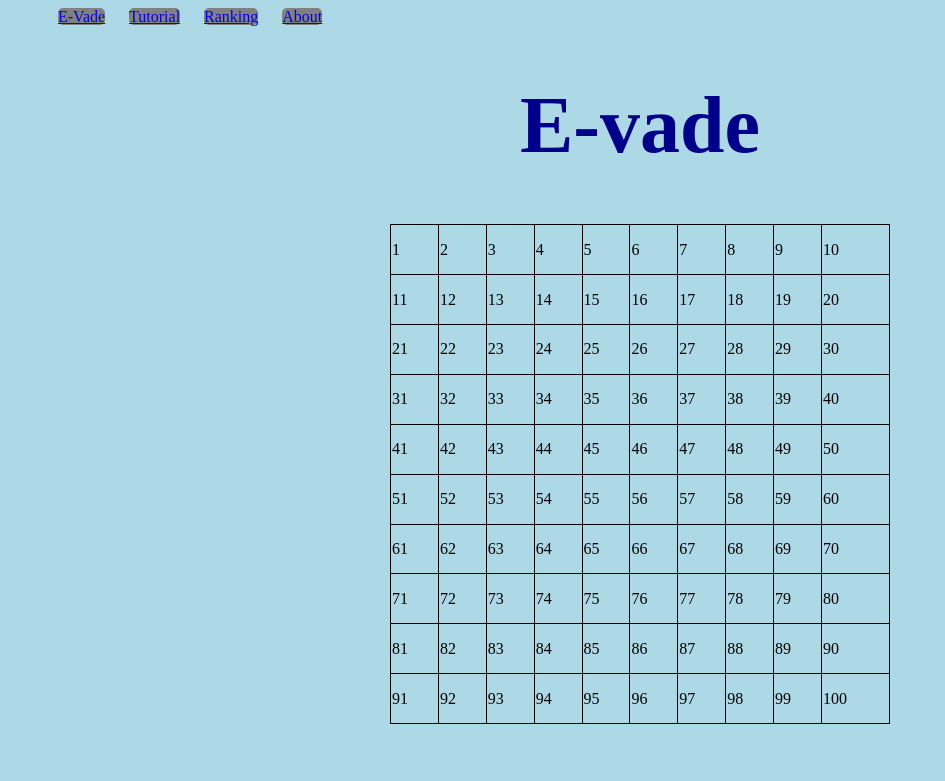
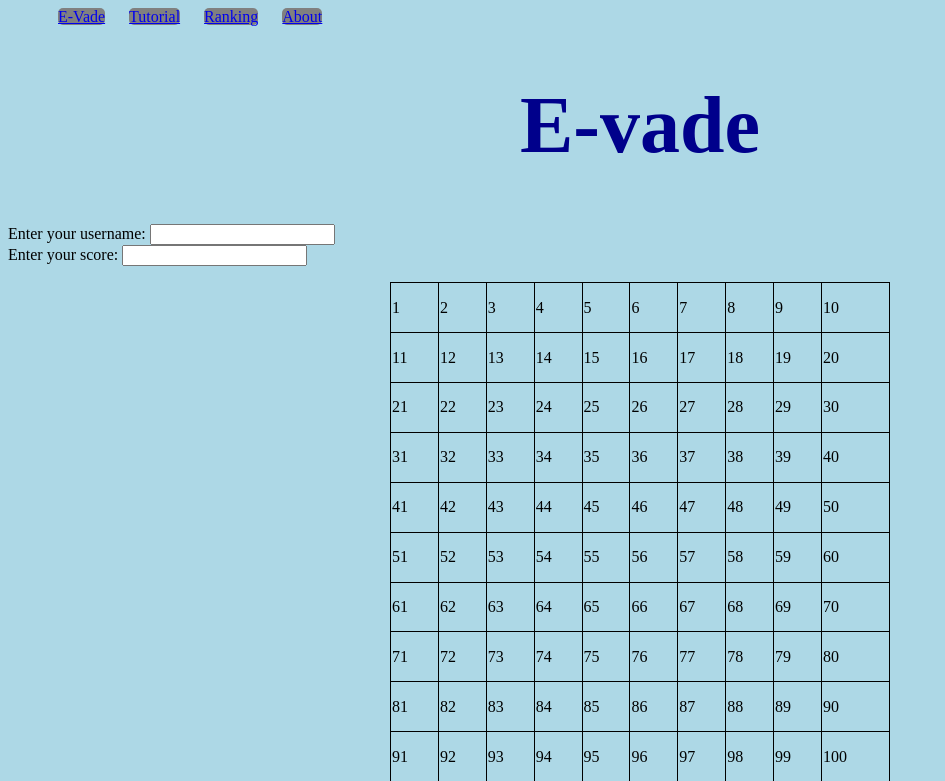
Before and after one commit to Gonzo717/e-vade, a Python web app: template E-Vade(local)/templates/e-vade.html in a window 1280 px wide. Shown: the top 781 px of the page, without its empty margins (0-945 px from the left). Run offline with Jinja, Linux system fonts and the light colour scheme; the template is opened without the code that fills it, so the values that code supplies are empty.

Commit message:
added form

```diff
--- a/E-Vade(local)/templates/e-vade.html
+++ b/E-Vade(local)/templates/e-vade.html
@@ -8,6 +8,7 @@
 </head>
 
 <body>
+
   <div id="nav-bar">
     <ul>
       <li><a href="/">E-Vade</a></li>
@@ -16,10 +17,14 @@
       <li><a href="/about">About</a></li>
     </ul>
   </div>
+
   <h1> E-vade </h1>
-  </div>
-  <div id="character" class="container">
-  </div>
+
+  <form>
+    Enter your username: <input name = "username" type =  "text"> </br>
+    Enter your score: <input name = "score" type = "text">
+  </form>
+
   <div>
     <table height="500px" width="500px" align="center">
       <tr>
```
Also changed, not shown: 2 other files.
